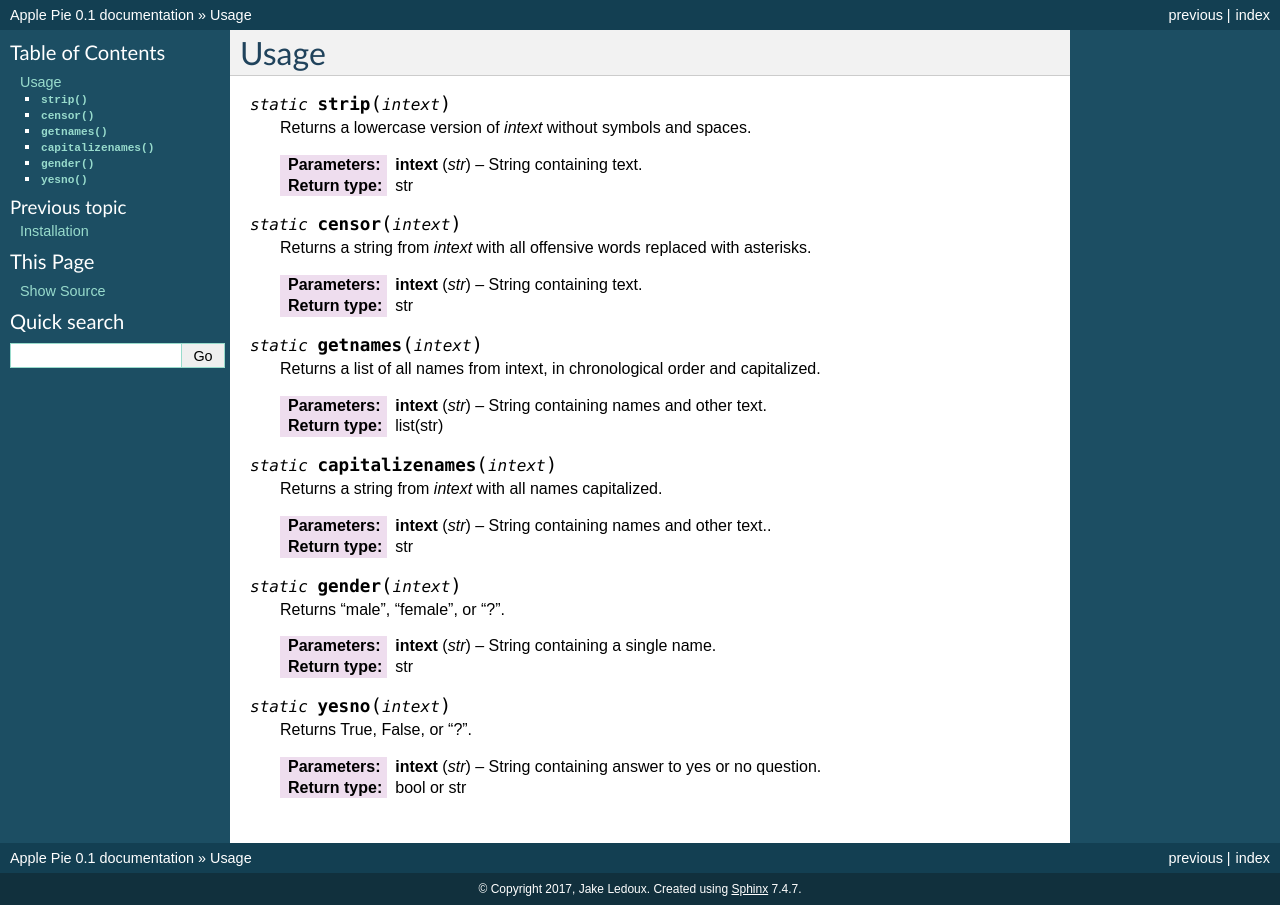
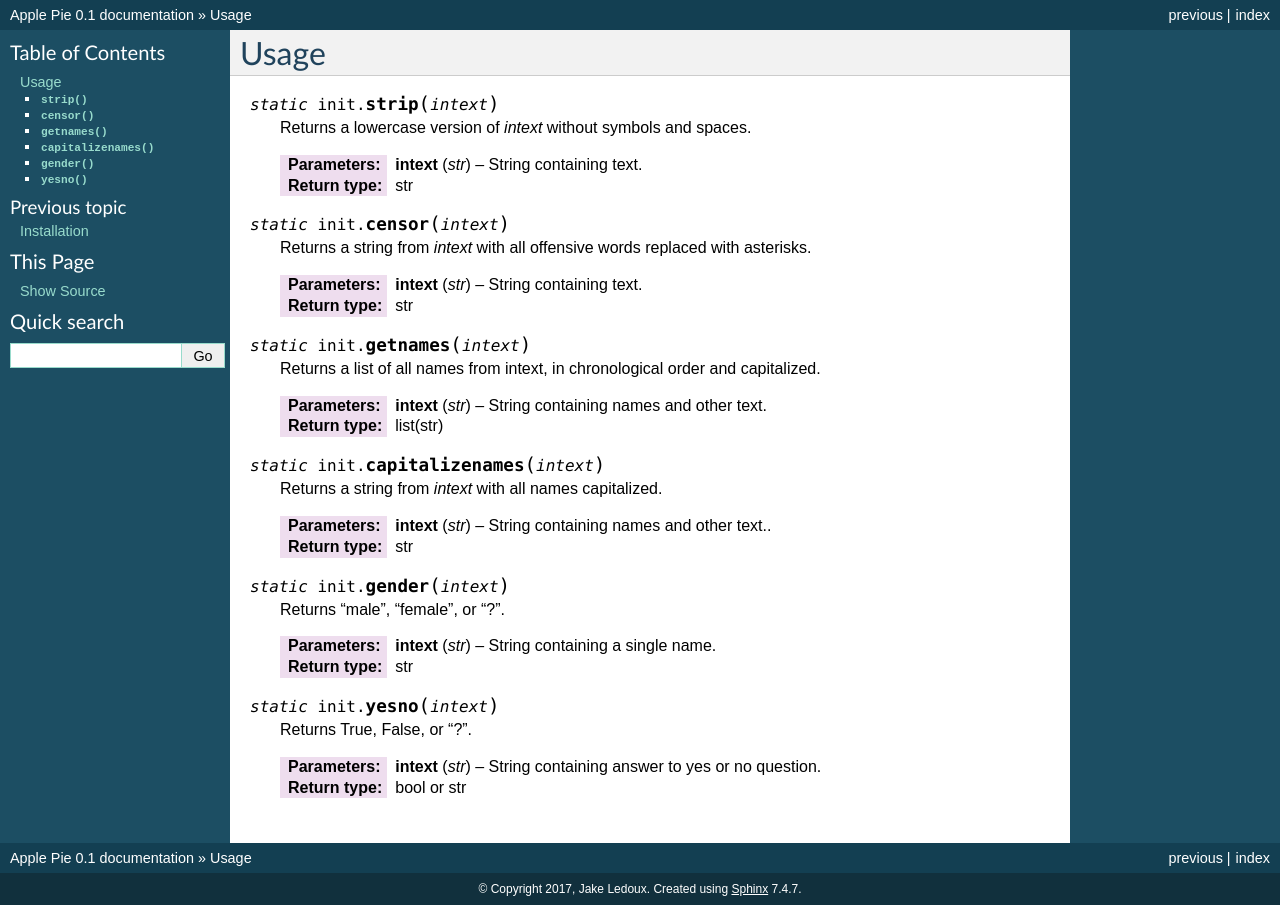
Before and after one commit to NyanJaik/applepie, a Sphinx documentation site: the page built from docs/usage.rst, in a window 1280 px wide. Built offline with Sphinx 7.4.7, drawn with Linux system fonts in a browser that asks for light colours.

Commit message:
Trying to fix broken docs

```diff
--- a/docs/usage.rst
+++ b/docs/usage.rst
@@ -1,7 +1,9 @@
+.. default-domain:: py
+.. highlight:: python
+.. currentmodule:: init
+
 Usage
 =====
-
-
 
 .. staticmethod:: strip(intext)
 
```
